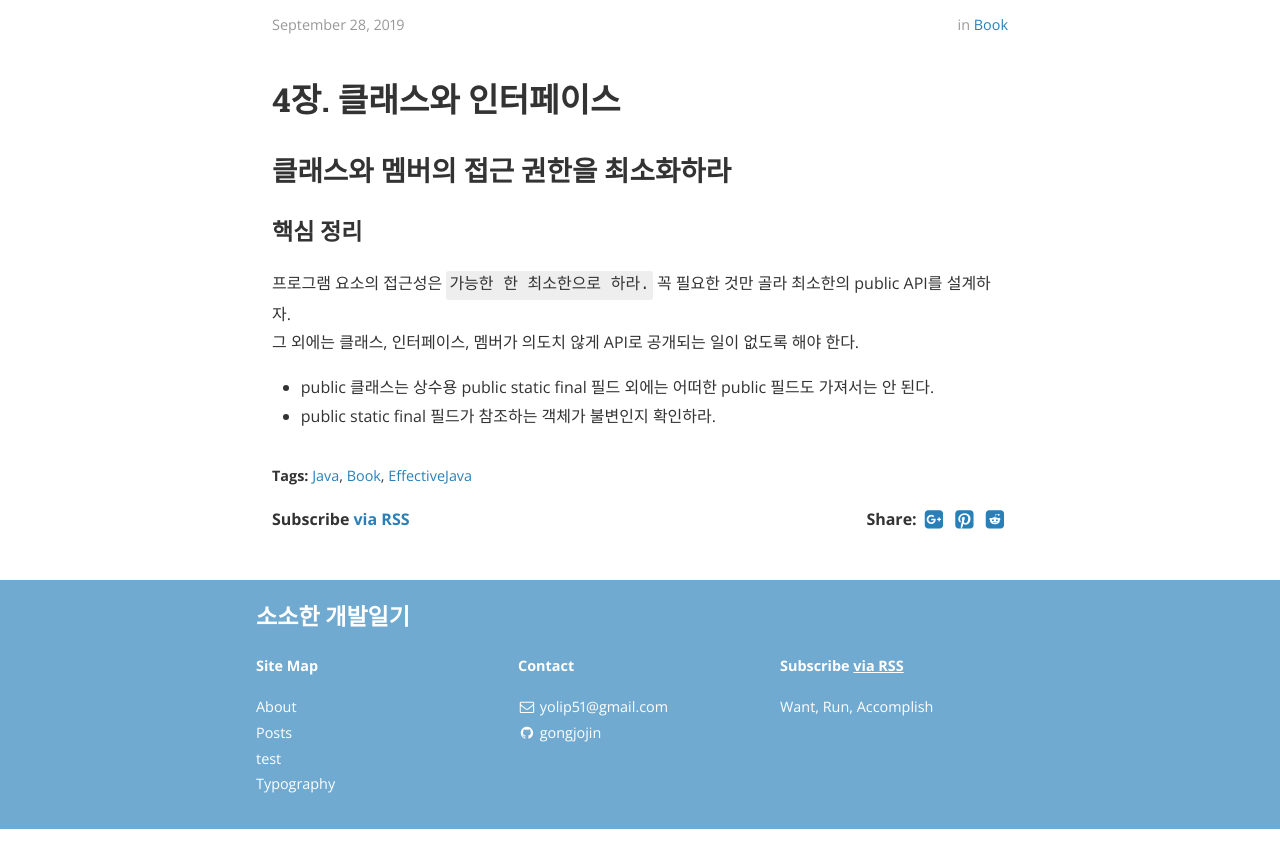
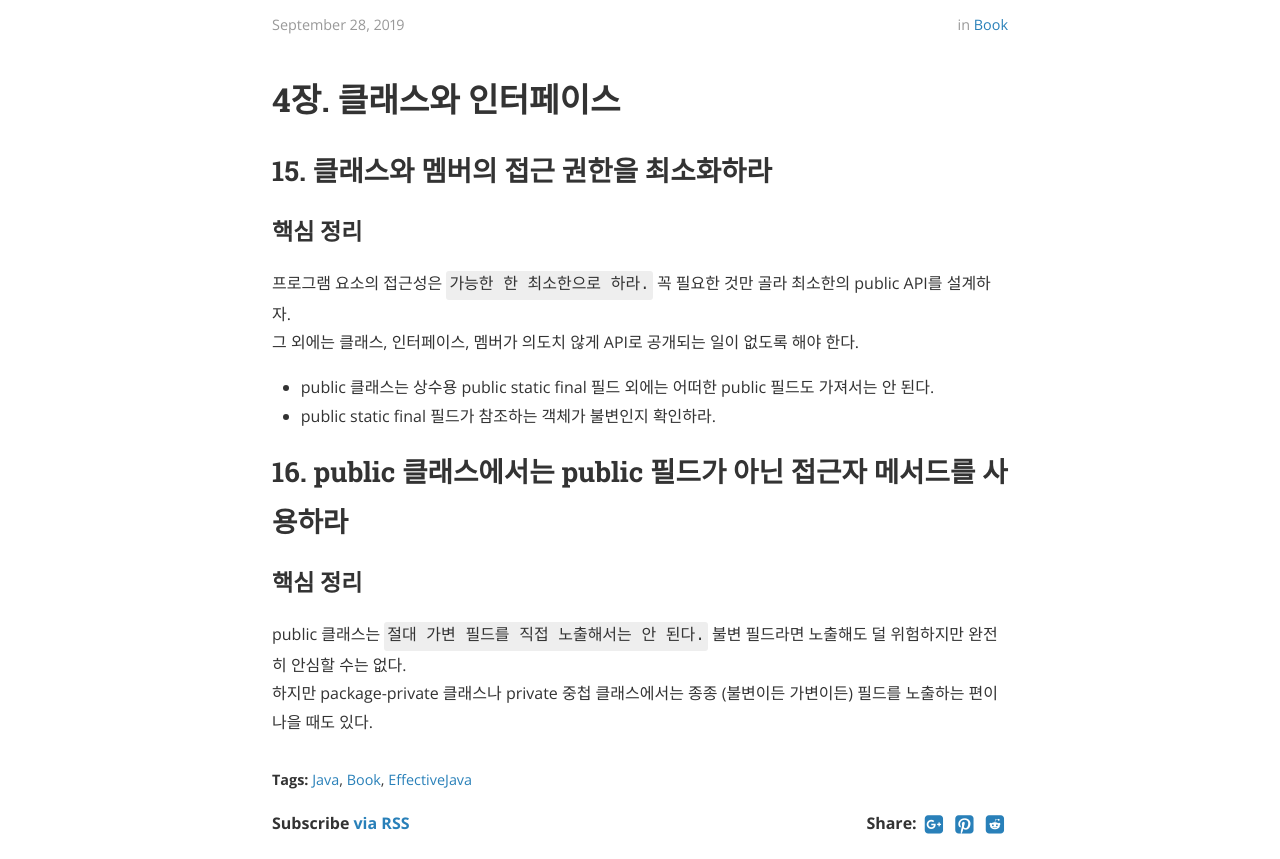
Before and after one commit to gonghojin/gonghojin.github.io, a Jekyll site: the page built from _posts/book/java/effectiveJava/2019-09-28-effectiveJava3.md, in a window 1280 px wide and 1400 px high, cut to the strip 507-1366 px from the top of the window. Built offline with Jekyll 4.4.1, drawn with Linux system fonts in a browser that asks for light colours; nearby versions of some CDN libraries; comment, search, counter and statistics services are not loaded.

Commit message:
Add: 이펙티브자바_16_클래스와 멤버의 접근 권한을 최소화하라

```diff
--- a/_posts/book/java/effectiveJava/2019-09-28-effectiveJava3.md
+++ b/_posts/book/java/effectiveJava/2019-09-28-effectiveJava3.md
@@ -9,9 +9,14 @@ tags:	 Java Book EffectiveJava
 cover:  "/assets/instacode.png"
 ---
 # 4장. 클래스와 인터페이스
-## 클래스와 멤버의 접근 권한을 최소화하라
+## 15. 클래스와 멤버의 접근 권한을 최소화하라
 ### 핵심 정리
 프로그램 요소의 접근성은 `가능한 한 최소한으로 하라.` 꼭 필요한 것만 골라 최소한의 public API를 설계하자.
 그 외에는 클래스, 인터페이스, 멤버가 의도치 않게 API로 공개되는 일이 없도록 해야 한다.
 + public 클래스는 상수용 public static final 필드 외에는 어떠한 public 필드도 가져서는 안 된다.
 + public static final 필드가 참조하는 객체가 불변인지 확인하라.
+
+## 16. public 클래스에서는 public 필드가 아닌 접근자 메서드를 사용하라
+### 핵심 정리
+public 클래스는 `절대 가변 필드를 직접 노출해서는 안 된다.` 불변 필드라면 노출해도 덜 위험하지만 완전히 안심할 수는 없다.
+하지만 package-private 클래스나 private 중첩 클래스에서는 종종 (불변이든 가변이든) 필드를 노출하는 편이 나을 때도 있다.
```
